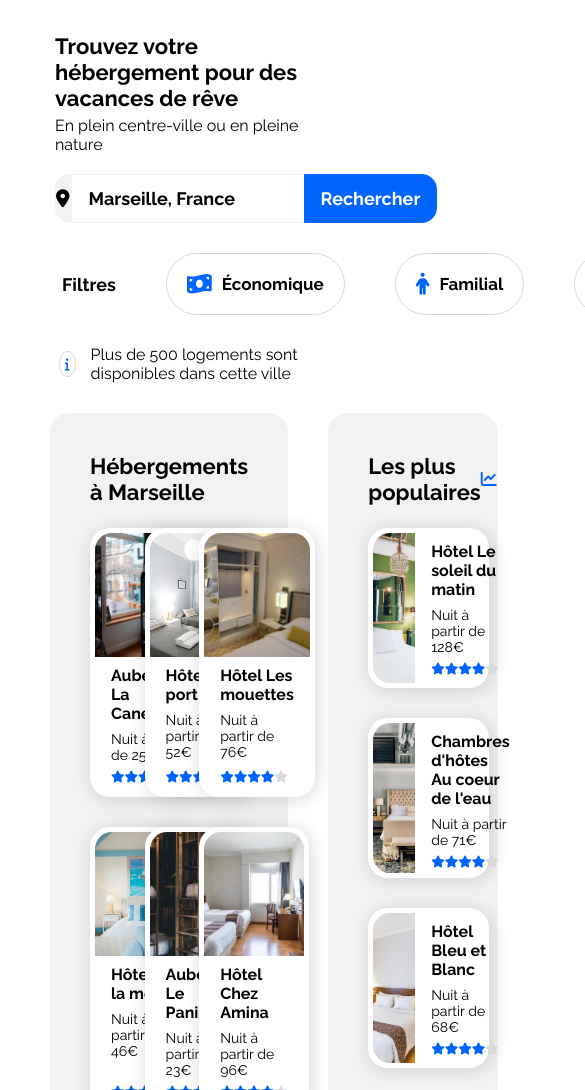
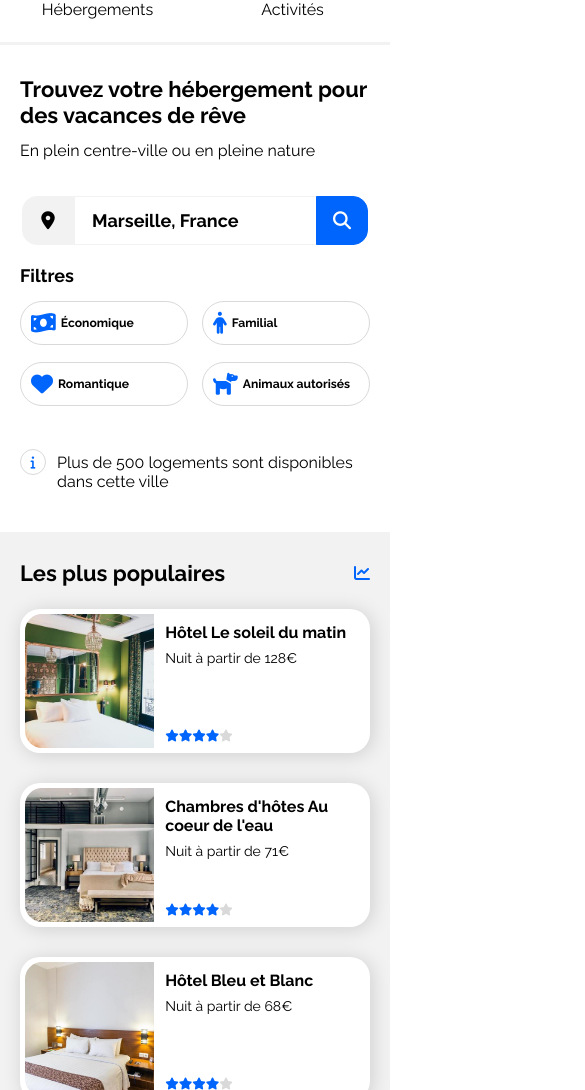
Before and after one commit to robinmaxime/OCProject2, a plain HTML site: page index.html in a window 390 px wide. Shown: the part 84-1174 px from the top of the page, 585 px wide, since content can reach past the window. Drawn offline with Linux system fonts and the light colour scheme.

Commit message:
Add media queries tablet and mobile

```diff
--- a/css/styles.css
+++ b/css/styles.css
@@ -53,6 +53,7 @@ p {
     justify-content: space-between;
     align-items: center;
     margin-left: 5px;
+
 }
 
 .header__logo {
@@ -66,6 +67,7 @@ p {
     list-style: none;
     padding: 0px;
     margin: 0px;
+
 }
 
 
@@ -92,8 +94,7 @@ p {
 
 
 .search {
-    margin-bottom: 30px;
-    margin-left: 5px;
+    margin: 0 0 30px 5px;
 }
 
 .search__title {
@@ -111,41 +112,43 @@ p {
     margin: 20px 0;
 }
 
-.search__fieldlabel {
+.form__label {
     display: flex;
     justify-content: center;
     align-items: center;
-    width: 50px;
+    flex: 0 0 50px;
     border: 1px solid #F2F2F2;
     border-radius: 15px 0 0 15px;
     background-color: #F2F2F2;
 }
 
-.search__field,
-.search__button {
+.form__field,
+.form__button {
     font-size: 18px;
     font-weight: 700;
 }
 
-.search__field {
+.form__field {
     border: 1px solid #F2F2F2;
     border-right: none;
     padding-left: 17px;
+    flex: 0 0 226px;
 }
 
-.search__field:focus {
+.form__field:focus {
     outline: none;
 }
 
-.search__field::placeholder {
+.form__field::placeholder {
     color: black;
     opacity: 1; /* Firefox applique une transparance au placeholder par défault */
 }
 
-.search__button {
+.form__button {
     display: flex;
     align-items: center;
     justify-content: center;
+    flex: 0 0 auto;
     gap: 10px;
     background-color: #0065FC;
     color: white;
@@ -155,7 +158,7 @@ p {
     cursor: pointer;
 }
 
-.search__button i {
+.form__button i {
     display: none;
 }
 
@@ -164,18 +167,24 @@ p {
 
 .search__filter {
     display: flex;
-    gap: 50px;
+    gap: 32px;
     margin: 30px 0 30px 7px;
 }
 
-.search__label {
+.filter__label {
     display: flex;
     align-items: center;
     font-size: 18px;
     font-weight: 700;
 }
 
-.search__capsule {
+.filter__capsules {
+    display: flex;
+    gap: 2%;
+    flex: 1 1 auto;
+}
+
+.filter__capsule {
     display: flex;
     align-items: center;
     gap: 10px;
@@ -184,16 +193,16 @@ p {
     padding: 10px 20px;
 }
 
-.search__capsule:hover {
+.filter__capsule:hover {
     background-color: #DEEBFF;
 }
 
-.search__capsule span {
+.filter__capsule span {
     font-size: 17px;
     font-weight: 700;
 }
 
-.search__capsule i {
+.filter__capsule i {
     font-size: 22px;
     color: #0065FC;
 }
@@ -204,7 +213,7 @@ p {
 
 .search__info {
     display: flex;
-    align-items: center;
+    align-items: flex-start;
     gap: 15px;
     margin-left: 4px;
 }
@@ -219,6 +228,10 @@ p {
     border: 1px solid #D9D9D9;
     border-radius: 50%;
     color: #0065FC;
+}
+
+.search__info p {
+    margin-top: 4px;
 }
 
 /* ---------------------- CARD GENERAL ------------------ */
@@ -239,7 +252,7 @@ p {
 }
 
 .card__image--top {
-    height: 124px;
+    height: 114px;
     width: 100%;
     border-radius: 17px 17px 0 0;
 }
@@ -247,12 +260,13 @@ p {
 .card__image--left {
     width: 38%;
     border-radius: 17px 0 0 17px;
+    min-width: 38%; /* obligatoire pour Firefox .. */
 }
 
 .card__caption {
     display: flex;
     flex-direction: column;
-    padding: 9px 16px;
+    padding: 9px 11px 6px 11px;
     flex-grow: 1; /* forcer l'élément a utiliser tout l'espace restant en hauteur*/
 }
 
@@ -291,6 +305,7 @@ p {
     border-radius: 20px;
     background-color: #F2F2F2;
     padding: 40px;
+    box-sizing: border-box;
 }
 
 .accommodation__title,
@@ -298,14 +313,6 @@ p {
     margin-bottom: 23px;
 }
 
-.accommodation__cards,
-.popular__cards {
-    display: flex;
-    flex-wrap: wrap;
-    justify-content: space-between;
-    align-content: flex-start;
-    row-gap: 30px;
-}
 
 
 /* ------------------ ACCOMMODATION ------------------ */
@@ -313,6 +320,14 @@ p {
 
 .accommodation {
     width: 64%;
+}
+
+.accommodation__cards {
+    display: flex;
+    flex-wrap: wrap;
+    justify-content: space-between;
+    align-content: flex-start;
+    row-gap: 30px;
 }
 
 .accommodation__showmore {
@@ -334,7 +349,9 @@ p {
 
 
 .popular {
-    width: 31%;
+    width: 35%;
+    display: flex;
+    flex-direction: column;
 }
 
 .popular__title {
@@ -348,21 +365,29 @@ p {
 }
 
 .popular__cards {
+    display: flex;
     flex-direction: column;
+    flex-grow: 1;
+    gap: 30px;
+}
+
+.popular__cards a {
+    display: flex;
+    height: 144px;
+    min-height: 27.5%;
 }
 
 .card--popular {
-    height: 160px;
-    width: 100%;
+    flex-direction: row;
 }
+
+
+
 
 /* ---------------------- ACTIVITY ---------------- */
 
 .activity {
-    display: flex;
-    flex-wrap: wrap;
     margin: 60px 0px;
-    justify-content: space-between;
 }
 
 .activity__title {
@@ -374,12 +399,17 @@ p {
     justify-content: space-between;
 }
 
+.activity__cards a {
+    display: flex;
+    width: 23%;
+}
+
 .card--activity {
     padding: 0px;
     flex-direction: column;
 }
 
-.card__image--activity{
+.card__image--activity {
     height: 389px;
     width: 100%;
     border-radius: 20px 20px 0 0;
@@ -391,10 +421,8 @@ p {
     justify-content: center;
 }
 
-.activity__cards a {
-    display: flex;
-    width: 23%;
-}
+
+
 
 /* ---------------------- FOOTER -------------------- */
 
@@ -423,4 +451,237 @@ p {
     gap : 12px;
 }
 
-/* ----------------MEDIA QUERIES TABLETTE -------------- */
+
+
+/* ----------------- MEDIA QUERIES TABLETTE ------------- */
+
+@media screen and (min-width: 768px) and (max-width: 991px) {
+
+    .search__filter {
+        gap: 20px;
+    }
+
+    .filter__capsules {
+        gap: 10px 1.2vw;
+    }
+
+    .filter__capsule {
+        padding: 10px 1.6vw;
+    }
+
+    .filter__capsule span {
+        font-size: 1.7vw;
+    }
+
+    .filter__capsule i {
+        font-size: 2.1vw;
+    }
+
+    .main-content {
+        flex-direction: column;
+        gap: 53px;
+    }
+
+    .accommodation,
+    .popular {
+        width: 100%;
+    }
+
+    .popular__cards {
+        flex-direction: row;
+        justify-content: space-between;
+        gap: 0;
+    }
+
+    .popular__cards a {
+        height: auto;
+        width: 30%;
+    }
+
+    .activity__cards a {
+        width: 21%;
+    }
+
+    .card__image--activity {
+        height: 211px;
+    }
+
+
+}
+
+@media screen and (max-width: 767px) {
+
+    .page-container {
+        padding: 0;
+    }
+
+    /* -- HEADER -- */
+
+    .header {
+        flex-direction: column;
+        margin-left: 0;
+    }
+
+    .header__logo {
+        margin: 21px;
+    }
+
+    .header nav {
+        width: 100%;
+    }
+
+    .header__menu li {
+        width: 50%;
+    }
+
+    .header__link {
+        text-align: center;
+        padding: 23px;
+        border-bottom: 3px solid #F2F2F2;
+        border-top: none;
+    }
+
+    /* -- SEARCH -- */
+
+    .search {
+        margin: 31px 20px 41px 20px;
+    }
+
+    .search__title {
+        margin-bottom: 13px;
+    }
+
+    .search__subtitle {
+        margin-bottom: 36px;
+    }
+
+    /* -- SEARCH FORM -- */
+
+    .search__form {
+        padding: 0 2px;
+    }
+
+    .form__field {
+        flex: 1 1 auto;
+    }
+
+    .form__button i {
+        display: unset;
+    }
+
+    .form__button span {
+        display: none;
+    }
+
+    /* -- SEARCH FILTER -- */
+
+    .search__filter {
+        flex-direction: column;
+        margin: 0 0 43px 0;
+        gap: 15px;
+    }
+
+
+    .filter__capsules {
+        flex-wrap: wrap;
+        gap: 17px 0;
+        justify-content: space-between;
+    }
+
+    .filter__capsule {
+        justify-content: flex-start;
+        width: 48%;
+        box-sizing: border-box;
+        padding: 10px;
+        gap: 5px;
+    }
+
+    .filter__capsule span {
+        font-size: calc(11px + 0.3vw);
+}
+
+    /* -- SEARCH INFO -- */
+
+    .search__info {
+        gap: 11px;
+        margin-left: 0;
+    }
+
+    .search__info i {
+        flex: 0 0 auto;
+    }
+
+    /* -- MAIN -- */
+
+    .main-content {
+        flex-direction: column-reverse;
+        gap: 0px;
+    }
+
+    .accommodation,
+    .popular {
+        border-radius: unset;
+        padding: 28px 20px 47px 20px;
+    }
+
+
+    /* -- POPULAR -- */
+
+    .popular {
+        width: 100%;
+    }
+
+    /* -- ACCOMMODATION -- */
+
+    .accommodation {
+        background-color: unset;
+        width: 100%;
+    }
+
+    .accommodation__cards a {
+        width: 100%;
+        display: flex;
+    }
+
+    .accommodation__showmore {
+        display: none;
+    }
+
+    /* -- ACTIVITY -- */
+
+    .activity {
+        margin: 60px 20px;
+    }
+
+    .activity__title {
+        width: 100%;
+    }
+
+    .activity__cards {
+        flex-wrap: wrap;
+        gap: 24px;
+    }
+
+    .activity__cards a {
+        display: flex;
+        width: 100%;
+    }
+
+    .card__image--activity {
+        height: 134px;
+    }
+
+    /* -- FOOTER -- */
+
+    .footer {
+        flex-direction: column;
+        padding: 45px 30px;
+        justify-content: space-between;
+        gap: 40px;
+    }
+
+    .footer__section {
+        width: 100%;
+    }
+
+}
--- a/index.html
+++ b/index.html
@@ -15,7 +15,7 @@
     <div class="page-container">
 
         <header class="header">
-            <img class="header__logo" src="/images/logo/Booki.png" alt="logo Booki">
+            <img class="header__logo" src="/images/logo/Booki.png" srcset="/images/logo/Booki@3x.png 3x" alt="logo Booki">
             <nav>
                 <ul class="header__menu">
                     <li><a class="header__link" href="#accommodation">Hébergements</a></li>
@@ -33,32 +33,34 @@
                 <p class="search__subtitle">En plein centre-ville ou en pleine nature</p>
 
                 <form class="search__form" method="get" action="">
-                    <label class="search__fieldlabel" for="city"><i class="fa-solid fa-location-dot"></i></label>
-                    <input class="search__field" type="text" name="city" id="city" placeholder="Marseille, France" size="20">
-                    <button class="search__button" type="submit">
+                    <label class="form__label" for="city"><i class="fa-solid fa-location-dot"></i></label>
+                    <input class="form__field" type="text" name="city" id="city" placeholder="Marseille, France" size="1">
+                    <button class="form__button" type="submit">
                         <i class="fa-solid fa-magnifying-glass"></i>
                         <span >Rechercher</span>
                     </button>
                 </form>
 
                 <div class="search__filter">
-                    <div class="search__label">Filtres</div>
-                    <a class="search__capsule" href="#">
+                    <div class="filter__label">Filtres</div>
+                    <div class="filter__capsules">
+                        <a class="filter__capsule" href="#">
                             <i class="fa-solid fa-money-bill-wave"></i>
                             <span>Économique</span>
                         </a>
-                    <a class="search__capsule" href="#">
+                        <a class="filter__capsule" href="#">
                             <i class="fa-solid fa-person"></i>
                             <span>Familial</span>
                         </a>
-                    <a class="search__capsule" href="#">
+                        <a class="filter__capsule" href="#">
                             <i class="fa-solid fa-heart"></i>
                             <span>Romantique</span>
                         </a>
-                    <a class="search__capsule" href="#">
+                        <a class="filter__capsule" href="#">
                             <i class="fa-solid fa-dog"></i>
                             <span>Animaux autorisés</span>
                         </a>
+                    </div>
                 </div>
 
                 <div class="search__info">
@@ -252,7 +254,7 @@
                 <div class="activity__cards">
                     <a href="#">
                         <article class="card card--activity">
-                            <img class="card__image card__image--activity" src="/images/activites/4_small/reno-laithienne-QUgJhdY5Fyk-unsplash.jpg" alt="photo du Vieux-Port de Marseille">
+                            <img class="card__image card__image--activity" src="/images/activites/4_small/reno-laithienne-QUgJhdY5Fyk-unsplash.jpg" srcset="/images/activites/3_medium/reno-laithienne-QUgJhdY5Fyk-unsplash.jpg 2x" alt="photo du Vieux-Port de Marseille">
                             <div class="card__caption card__caption--activity">
                                 <h3>Vieux-Port</h3>
                             </div>
@@ -260,7 +262,7 @@
                     </a>
                     <a href="#">
                         <article class="card card--activity">
-                            <img class="card__image card__image--activity" src="/images/activites/4_small/paul-hermann-QFTrLdQIRhI-unsplash.jpg" alt="photo du Fort de Pomègues">
+                            <img class="card__image card__image--activity" src="/images/activites/4_small/paul-hermann-QFTrLdQIRhI-unsplash.jpg" srcset="/images/activites/3_medium/paul-hermann-QFTrLdQIRhI-unsplash.jpg 2x" alt="photo du Fort de Pomègues">
                             <div class="card__caption card__caption--activity">
                                 <h3>Fort de Pomègues</h3>
                             </div>
@@ -268,7 +270,7 @@
                     </a>
                     <a href="#">
                         <article class="card card--activity">
-                            <img class="card__image card__image--activity" src="/images/activites/4_small/kilyan-sockalingum-NR8-cBCN3aI-unsplash.jpg" alt="photo du Parc national des Calanques">
+                            <img class="card__image card__image--activity" src="/images/activites/4_small/kilyan-sockalingum-NR8-cBCN3aI-unsplash.jpg" srcset="/images/activites/3_medium/kilyan-sockalingum-NR8-cBCN3aI-unsplash.jpg 2x" alt="photo du Parc national des Calanques">
                             <div class="card__caption card__caption--activity">
                                 <h3>Parc national des Calanques</h3>
                             </div>
@@ -276,7 +278,7 @@
                     </a>
                     <a href="#">
                     <article class="card card--activity">
-                        <img class="card__image card__image--activity" src="/images/activites/4_small/florian-wehde-xW9e8gdotxI-unsplash.jpg" alt="photo de Notre-Dame-de-la-Garde">
+                        <img class="card__image card__image--activity" src="/images/activites/4_small/florian-wehde-xW9e8gdotxI-unsplash.jpg" srcset="/images/activites/3_medium/florian-wehde-xW9e8gdotxI-unsplash.jpg 2x" alt="photo de Notre-Dame-de-la-Garde">
                         <div class="card__caption card__caption--activity">
                             <h3>Notre-Dame-de-la-Garde</h3>
                         </div>
```
Lines whose indentation alone changed are shown as unchanged.
